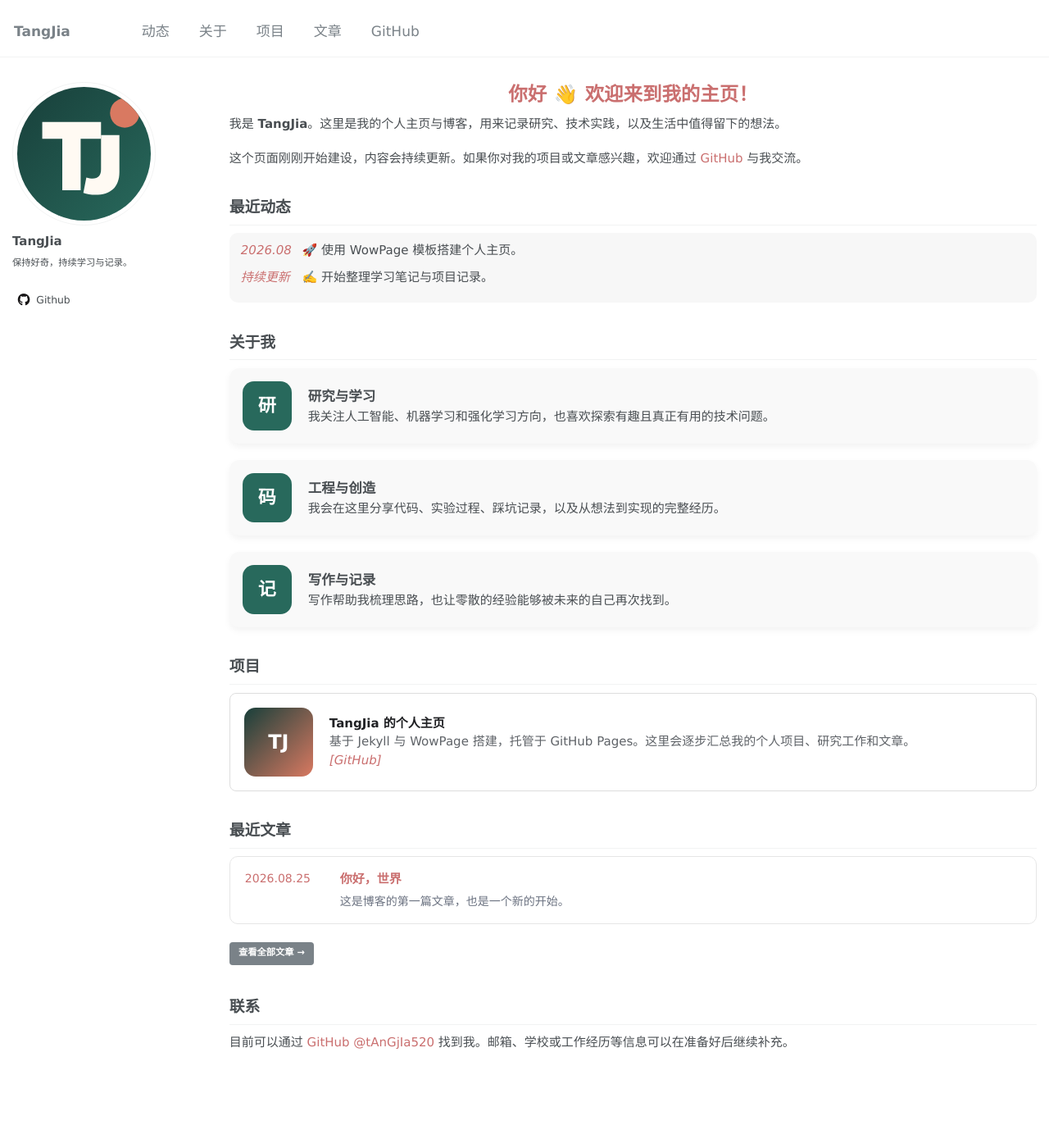
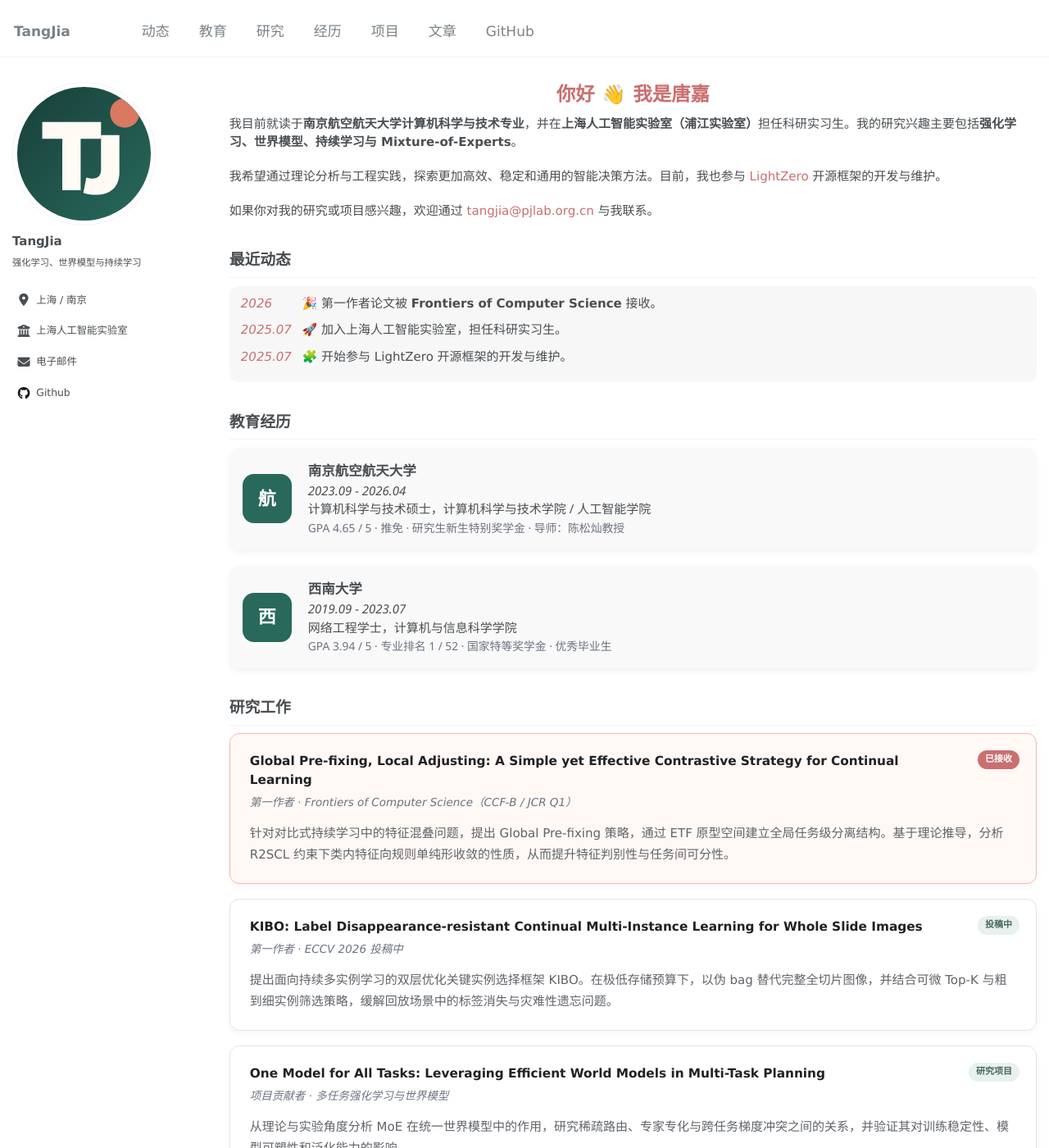
Before and after one commit to tAnGjIa520/tAnGjIa520.github.io, a Jekyll site: the page built from _pages/about.md, in a window 1280 px wide and 1400 px high. Shown: the whole window at 82% size. Built offline with Jekyll 4.4.1, drawn with Linux system fonts in a browser that asks for light colours; some web fonts are replaced; some of the changed text lies outside the part shown.

Commit message:
Add academic profile content

```diff
--- a/_config.yml
+++ b/_config.yml
@@ -11,11 +11,11 @@ author:
   avatar           : "avatar.svg"
   name             : "TangJia"
   pronouns         :
-  bio              : "保持好奇，持续学习与记录。"
-  location         :
-  employer         :
+  bio              : "强化学习、世界模型与持续学习"
+  location         : "上海 / 南京"
+  employer         : "上海人工智能实验室"
   uri              :
-  email            :
+  email            : "tangjia@pjlab.org.cn"
 
   arxiv            :
   googlescholar    :
--- a/_data/navigation.yml
+++ b/_data/navigation.yml
@@ -4,8 +4,14 @@ main:
   - title: "动态"
     url: "/#news"
 
-  - title: "关于"
-    url: "/#about"
+  - title: "教育"
+    url: "/#education"
+
+  - title: "研究"
+    url: "/#research"
+
+  - title: "经历"
+    url: "/#experience"
 
   - title: "项目"
     url: "/#projects"
--- a/_pages/about.md
+++ b/_pages/about.md
@@ -8,62 +8,124 @@ redirect_from:
   - /about.html
 ---
 
-<h1 class="main-heading">你好 👋 欢迎来到我的主页！</h1>
+<h1 class="main-heading">你好 👋 我是唐嘉</h1>
 
-我是 **TangJia**。这里是我的个人主页与博客，用来记录研究、技术实践，以及生活中值得留下的想法。
+我目前就读于**南京航空航天大学计算机科学与技术专业**，并在**上海人工智能实验室（浦江实验室）**担任科研实习生。我的研究兴趣主要包括**强化学习、世界模型、持续学习与 Mixture-of-Experts**。
 
-这个页面刚刚开始建设，内容会持续更新。如果你对我的项目或文章感兴趣，欢迎通过 [GitHub](https://github.com/tAnGjIa520) 与我交流。
+我希望通过理论分析与工程实践，探索更加高效、稳定和通用的智能决策方法。目前，我也参与 [LightZero](https://github.com/opendilab/LightZero) 开源框架的开发与维护。
+
+如果你对我的研究或项目感兴趣，欢迎通过 [tangjia@pjlab.org.cn](mailto:tangjia@pjlab.org.cn) 与我联系。
 
 <h2 id="news">最近动态</h2>
 
 <div class="news-box">
   <ul class="news-list">
-    <li><span class="news-date"><em>2026.08</em></span> 🚀 使用 WowPage 模板搭建个人主页。</li>
-    <li><span class="news-date"><em>持续更新</em></span> ✍️ 开始整理学习笔记与项目记录。</li>
+    <li><span class="news-date"><em>2026</em></span> 🎉 第一作者论文被 <strong>Frontiers of Computer Science</strong> 接收。</li>
+    <li><span class="news-date"><em>2025.07</em></span> 🚀 加入上海人工智能实验室，担任科研实习生。</li>
+    <li><span class="news-date"><em>2025.07</em></span> 🧩 开始参与 LightZero 开源框架的开发与维护。</li>
   </ul>
 </div>
 
-<h2 id="about">关于我</h2>
+<h2 id="education">教育经历</h2>
 
 <div class="experience-container">
   <div class="experience-card">
-    <div class="profile-icon">研</div>
+    <div class="profile-icon">航</div>
     <div class="experience-info">
-      <strong>研究与学习</strong><br>
-      我关注人工智能、机器学习和强化学习方向，也喜欢探索有趣且真正有用的技术问题。
+      <strong>南京航空航天大学</strong><br>
+      <em>2023.09 - 2026.04</em><br>
+      计算机科学与技术硕士，计算机科学与技术学院 / 人工智能学院<br>
+      <span class="detail-line">GPA 4.65 / 5 · 推免 · 研究生新生特别奖学金 · 导师：陈松灿教授</span>
     </div>
   </div>
 
   <div class="experience-card">
-    <div class="profile-icon">码</div>
+    <div class="profile-icon">西</div>
     <div class="experience-info">
-      <strong>工程与创造</strong><br>
-      我会在这里分享代码、实验过程、踩坑记录，以及从想法到实现的完整经历。
-    </div>
-  </div>
-
-  <div class="experience-card">
-    <div class="profile-icon">记</div>
-    <div class="experience-info">
-      <strong>写作与记录</strong><br>
-      写作帮助我梳理思路，也让零散的经验能够被未来的自己再次找到。
+      <strong>西南大学</strong><br>
+      <em>2019.09 - 2023.07</em><br>
+      网络工程学士，计算机与信息科学学院<br>
+      <span class="detail-line">GPA 3.94 / 5 · 专业排名 1 / 52 · 国家特等奖学金 · 优秀毕业生</span>
     </div>
   </div>
 </div>
 
-<h2 id="projects">项目</h2>
+<h2 id="research">研究工作</h2>
+
+<div class="research-card featured">
+  <span class="status-badge">已接收</span>
+  <strong>Global Pre-fixing, Local Adjusting: A Simple yet Effective Contrastive Strategy for Continual Learning</strong><br>
+  <em>第一作者 · Frontiers of Computer Science（CCF-B / JCR Q1）</em>
+  <p>针对对比式持续学习中的特征混叠问题，提出 Global Pre-fixing 策略，通过 ETF 原型空间建立全局任务级分离结构。基于理论推导，分析 R2SCL 约束下类内特征向规则单纯形收敛的性质，从而提升特征判别性与任务间可分性。</p>
+</div>
+
+<div class="research-card">
+  <span class="status-badge muted">投稿中</span>
+  <strong>KIBO: Label Disappearance-resistant Continual Multi-Instance Learning for Whole Slide Images</strong><br>
+  <em>第一作者 · ECCV 2026 投稿中</em>
+  <p>提出面向持续多实例学习的双层优化关键实例选择框架 KIBO。在极低存储预算下，以伪 bag 替代完整全切片图像，并结合可微 Top-K 与粗到细实例筛选策略，缓解回放场景中的标签消失与灾难性遗忘问题。</p>
+</div>
+
+<div class="research-card">
+  <span class="status-badge muted">研究项目</span>
+  <strong>One Model for All Tasks: Leveraging Efficient World Models in Multi-Task Planning</strong><br>
+  <em>项目贡献者 · 多任务强化学习与世界模型</em>
+  <p>从理论与实验角度分析 MoE 在统一世界模型中的作用，研究稀疏路由、专家专化与跨任务梯度冲突之间的关系，并验证其对训练稳定性、模型可塑性和泛化能力的影响。</p>
+</div>
+
+<h2 id="experience">实习经历</h2>
+
+<div class="experience-card">
+  <div class="profile-icon lab-icon">AI</div>
+  <div class="experience-info">
+    <strong>上海人工智能实验室（浦江实验室）</strong><br>
+    <em>科研实习生 · 科研任务部安全可信 AI 中心 · 2025.07 - 至今</em>
+    <ul>
+      <li>参与 ScaleZero 项目，研究多任务强化学习中的梯度冲突问题。</li>
+      <li>设计并分析基于 Mixture-of-Experts 的多任务建模方案。</li>
+      <li>比较不同专家数量与路由策略对多任务性能的影响。</li>
+      <li>参与 LightZero 强化学习框架的开发、维护与问题修复。</li>
+    </ul>
+  </div>
+</div>
+
+<h2 id="projects">开源项目</h2>
 
 <div class="project-card">
   <div class="project-inner">
-    <div class="project-mark">TJ</div>
+    <div class="project-mark">LZ</div>
     <div>
-      <strong>TangJia 的个人主页</strong><br>
-      基于 Jekyll 与 WowPage 搭建，托管于 GitHub Pages。这里会逐步汇总我的个人项目、研究工作和文章。
-      <br>
-      <a href="https://github.com/tAnGjIa520"><em>[GitHub]</em></a>
+      <strong>LightZero</strong><br>
+      <em>Contributor / Core Maintainer · 1,500+ GitHub Stars</em>
+      <p>OpenDILab 推出的开源蒙特卡洛树搜索与强化学习框架。主要贡献包括：</p>
+      <ul>
+        <li>解耦 MCTS 中的 simulation 与 expand，并通过 GPU 异步调度提升训练吞吐。</li>
+        <li>将 EfficientZero V2 迁移并集成至 LightZero。</li>
+        <li>实现 Loss Landscape 可视化与分析工具。</li>
+        <li>接入 OpenReasoner-Zero 推理评测模块。</li>
+      </ul>
+      <a href="https://github.com/opendilab/LightZero"><em>[项目主页]</em></a>
     </div>
   </div>
 </div>
+
+<h2 id="awards">荣誉与竞赛</h2>
+
+- 中国大学生计算机设计大赛，全国一等奖
+- “华为杯”中国研究生数学建模竞赛，全国二等奖
+- 蓝桥杯 Python 研究生组，全国二等奖
+- 美国大学生数学建模竞赛，2022、2023 年 M 奖
+- 全国大学生数学建模竞赛重庆赛区一等奖
+- “互联网+”大学生创新创业大赛重庆赛区银奖
+- 重庆市大学生编程大赛 Python 组二等奖
+
+<h2 id="skills">技术能力</h2>
+
+- **编程与框架：** Python、PyTorch
+- **强化学习：** MCTS、AlphaZero、EfficientZero、世界模型、多任务强化学习
+- **大语言模型：** Qwen、LLaMA、DeepSeek，了解 SFT、RLHF 与 MoE
+- **机器学习：** 对比学习、自监督学习、持续学习
+- **理论基础：** 概率统计、数学优化与凸优化
 
 <h2 id="writing">最近文章</h2>
 
@@ -80,7 +142,3 @@ redirect_from:
 </div>
 
 [查看全部文章 →](/blog/){: .btn .btn--primary }
-
-<h2 id="contact">联系</h2>
-
-目前可以通过 [GitHub @tAnGjIa520](https://github.com/tAnGjIa520) 找到我。邮箱、学校或工作经历等信息可以在准备好后继续补充。
--- a/assets/css/home.css
+++ b/assets/css/home.css
@@ -4,12 +4,15 @@
 
 #news,
     #about,
+    #education,
+    #research,
     #experience,
     #publications,
     #projects,
+    #awards,
+    #skills,
     #writing,
     #contact,
-    #awards,
     #talks {
         scroll-margin-top: 80px;
     }
@@ -33,6 +36,69 @@
       display: flex;
       align-items: center;
       padding: 14px;
+    }
+
+    .detail-line {
+      color: #6b7280;
+      font-size: 0.92em;
+    }
+
+    .lab-icon {
+      font-size: 16px;
+      letter-spacing: 0.04em;
+    }
+
+    .research-card {
+      position: relative;
+      padding: 22px 24px;
+      margin-bottom: 18px;
+      border: 1px solid #e1e5e3;
+      border-radius: 12px;
+      background: #fff;
+      color: #5f6368;
+      box-shadow: 0 3px 10px rgba(0, 0, 0, 0.04);
+    }
+
+    .research-card.featured {
+      border-color: #f0bcae;
+      background: #fff8f5;
+    }
+
+    .research-card > strong {
+      display: inline-block;
+      max-width: calc(100% - 76px);
+      color: #202124;
+      font-size: 1.02em;
+      line-height: 1.5;
+    }
+
+    .research-card > em {
+      display: inline-block;
+      margin-top: 5px;
+      color: #6b7280;
+      font-size: 0.9em;
+    }
+
+    .research-card p {
+      margin: 13px 0 0;
+      line-height: 1.75;
+    }
+
+    .status-badge {
+      position: absolute;
+      top: 20px;
+      right: 20px;
+      padding: 3px 9px;
+      border-radius: 999px;
+      color: #fff;
+      background: #ca6f6f;
+      font-size: 11px;
+      font-weight: 700;
+    }
+
+    .status-badge.muted {
+      color: #48675f;
+      background: #e8f1ee;
     }
 
     .project-mark {
@@ -73,6 +139,7 @@
       .writing-item { grid-template-columns: 1fr; gap: 5px; }
       .project-inner { align-items: flex-start; }
       .project-mark { width: 58px; height: 58px; font-size: 18px; }
+      .research-card > strong { max-width: 100%; padding-top: 30px; }
     }
 
       /* ===== News Scroll Box ===== */
```
